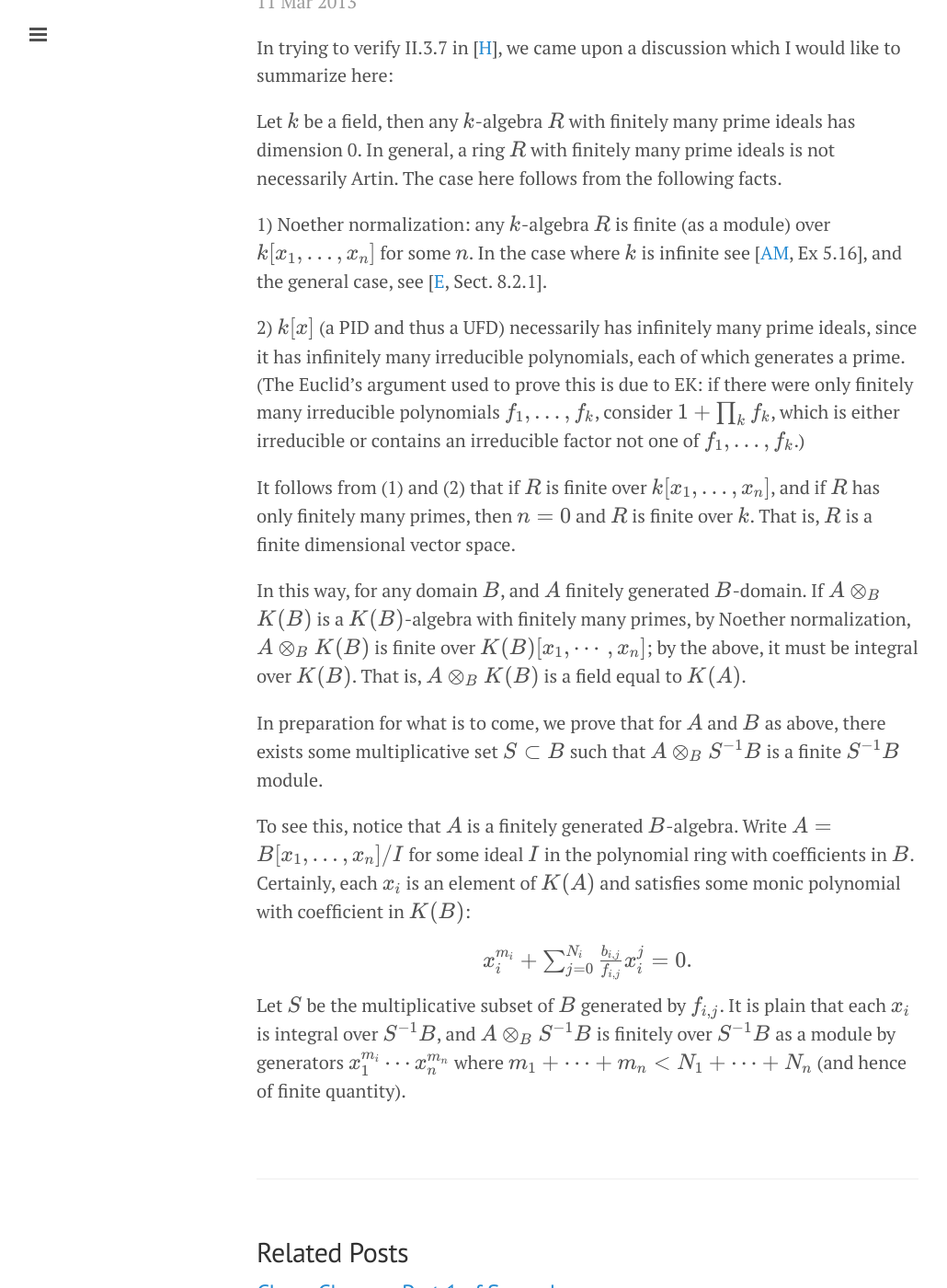
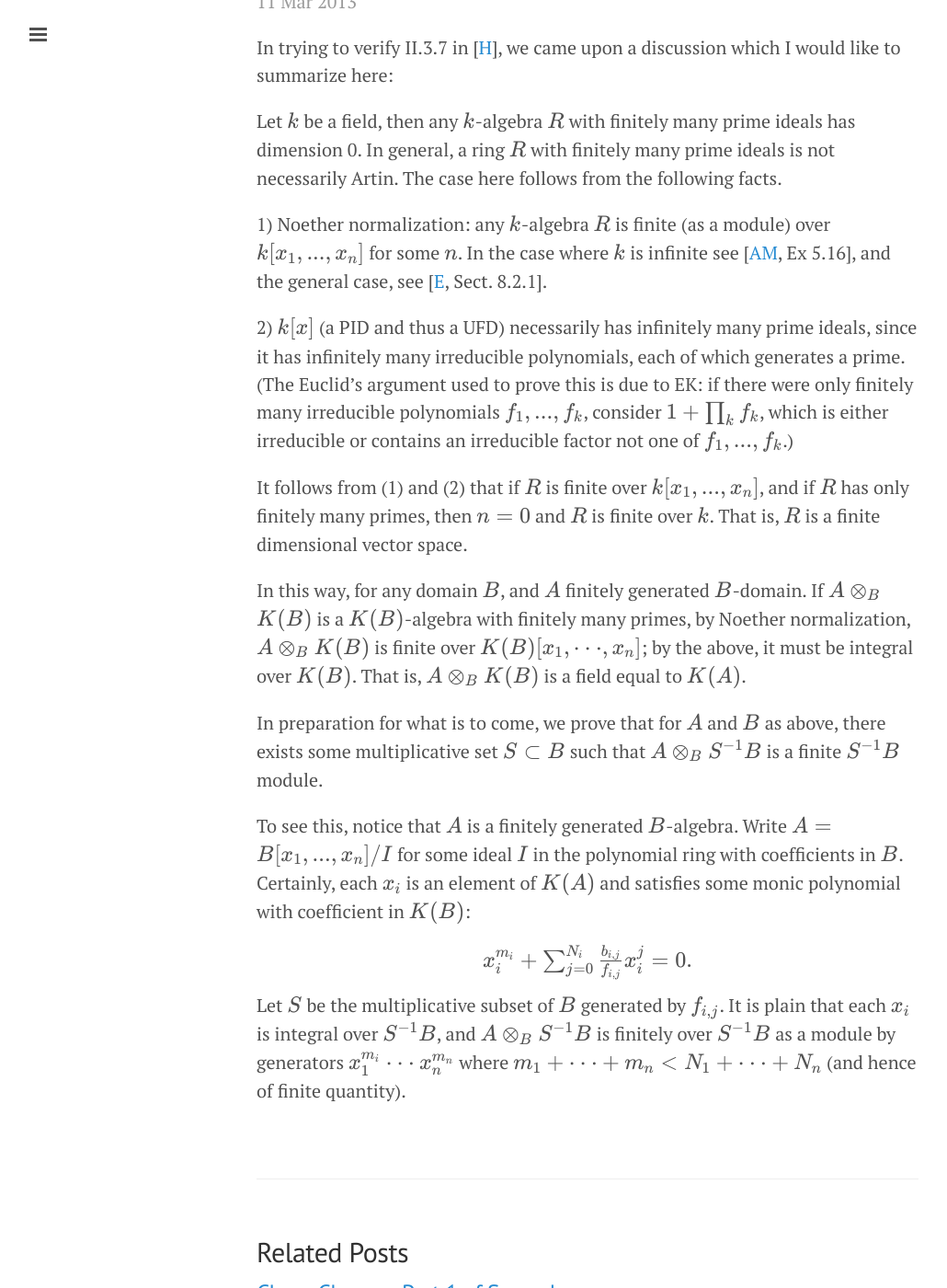
Before and after one commit to ichinco/math_notes, a Jekyll site: the page built from _posts/2013-03-11-random-rambling-about-k-algebras.html, in a window 1280 px wide and 1400 px high, scrolled down 284 px. Shown: the whole window at 92% size, without its empty margins (1-1031 px from the left). Built offline with Jekyll 4.4.1, drawn with Linux system fonts in a browser that asks for light colours; nearby versions of some CDN libraries.

Commit message:
fixed some katex errors

```diff
--- a/_posts/2013-03-11-random-rambling-about-k-algebras.html
+++ b/_posts/2013-03-11-random-rambling-about-k-algebras.html
@@ -6,13 +6,13 @@
 <p>In trying to verify II.3.7 in [<a href="http://www.amazon.com/Algebraic-Geometry-Graduate-Texts-Mathematics/dp/1441928073/ref=sr_1_1?ie=UTF8&#038;qid=1362978290&#038;sr=8-1&#038;keywords=Hartshorne">H</a>], we came upon a discussion which I would like to summarize here:</p>
 <!--more-->
 <p>Let <span class="render-math">k</span> be a field, then any <span class="render-math">k</span>-algebra <span class="render-math">R</span> with finitely many prime ideals has dimension 0. In general, a ring <span class="render-math">R</span> with finitely many prime ideals is not necessarily Artin. The case here follows from the following facts.</p>
-<p>1) Noether normalization: any <span class="render-math">k</span>-algebra <span class="render-math">R</span> is finite (as a module) over <span class="render-math">k[x_1,\dots,x_n]</span> for some <span class="render-math">n</span>. In the case where <span class="render-math">k</span> is infinite see [<a href="http://www.amazon.com/Introduction-Commutative-Algebra-Michael-Atiyah/dp/0201407515/ref=sr_1_1?s=books&#038;ie=UTF8&#038;qid=1362980096&#038;sr=1-1&#038;keywords=atiyah+macdonald+commutative+algebra">AM</a>, Ex 5.16], and the general case, see [<a href="http://www.amazon.com/Commutative-Algebra-Algebraic-Geometry-Mathematics/dp/0387942696/ref=sr_1_2?s=books&#038;ie=UTF8&#038;qid=1362980096&#038;sr=1-2&#038;keywords=atiyah+macdonald+commutative+algebra">E</a>, Sect. 8.2.1].</p>
-<p>2) <span class="render-math">k[x]</span> (a PID and thus a UFD) necessarily has infinitely many prime ideals, since it has infinitely many irreducible polynomials, each of which generates a prime. (The Euclid&#8217;s argument used to prove this is due to EK: if there were only finitely many irreducible polynomials <span class="render-math">f_1,\dots,f_k</span>, consider <span class="render-math">1 + \prod_k f_k</span>, which is either irreducible or contains an irreducible factor not one of <span class="render-math">f_1,\dots,f_k</span>.)</p>
-<p>It follows from (1) and (2) that if <span class="render-math">R</span> is finite over <span class="render-math">k[x_1,\dots,x_n]</span>, and if <span class="render-math">R</span> has only finitely many primes, then <span class="render-math">n = 0</span> and <span class="render-math">R</span> is finite over <span class="render-math">k</span>. That is, <span class="render-math">R</span> is a finite dimensional vector space.</p>
-<p>In this way, for any domain <span class="render-math">B</span>, and <span class="render-math">A</span> finitely generated <span class="render-math">B</span>-domain. If <span class="render-math">A \otimes_B K(B)</span> is a <span class="render-math">K(B)</span>-algebra with finitely many primes, by Noether normalization, <span class="render-math">A \otimes_B K(B)</span> is finite over <span class="render-math">K(B)[x_1,\cdots,x_n]</span>; by the above, it must be integral over <span class="render-math">K(B)</span>. That is, <span class="render-math">A \otimes_B K(B)</span> is a field equal to <span class="render-math">K(A)</span>.</p>
+<p>1) Noether normalization: any <span class="render-math">k</span>-algebra <span class="render-math">R</span> is finite (as a module) over <span class="render-math">k[x_1,...,x_n]</span> for some <span class="render-math">n</span>. In the case where <span class="render-math">k</span> is infinite see [<a href="http://www.amazon.com/Introduction-Commutative-Algebra-Michael-Atiyah/dp/0201407515/ref=sr_1_1?s=books&#038;ie=UTF8&#038;qid=1362980096&#038;sr=1-1&#038;keywords=atiyah+macdonald+commutative+algebra">AM</a>, Ex 5.16], and the general case, see [<a href="http://www.amazon.com/Commutative-Algebra-Algebraic-Geometry-Mathematics/dp/0387942696/ref=sr_1_2?s=books&#038;ie=UTF8&#038;qid=1362980096&#038;sr=1-2&#038;keywords=atiyah+macdonald+commutative+algebra">E</a>, Sect. 8.2.1].</p>
+<p>2) <span class="render-math">k[x]</span> (a PID and thus a UFD) necessarily has infinitely many prime ideals, since it has infinitely many irreducible polynomials, each of which generates a prime. (The Euclid&#8217;s argument used to prove this is due to EK: if there were only finitely many irreducible polynomials <span class="render-math">f_1,...,f_k</span>, consider <span class="render-math">1 + \prod_k f_k</span>, which is either irreducible or contains an irreducible factor not one of <span class="render-math">f_1,...,f_k</span>.)</p>
+<p>It follows from (1) and (2) that if <span class="render-math">R</span> is finite over <span class="render-math">k[x_1,...,x_n]</span>, and if <span class="render-math">R</span> has only finitely many primes, then <span class="render-math">n = 0</span> and <span class="render-math">R</span> is finite over <span class="render-math">k</span>. That is, <span class="render-math">R</span> is a finite dimensional vector space.</p>
+<p>In this way, for any domain <span class="render-math">B</span>, and <span class="render-math">A</span> finitely generated <span class="render-math">B</span>-domain. If <span class="render-math">A \otimes_B K(B)</span> is a <span class="render-math">K(B)</span>-algebra with finitely many primes, by Noether normalization, <span class="render-math">A \otimes_B K(B)</span> is finite over <span class="render-math">K(B)[x_1,\cdot\cdot\cdot,x_n]</span>; by the above, it must be integral over <span class="render-math">K(B)</span>. That is, <span class="render-math">A \otimes_B K(B)</span> is a field equal to <span class="render-math">K(A)</span>.</p>
 <p>In preparation for what is to come, we prove that for <span class="render-math">A</span> and <span class="render-math">B</span> as above, there exists some multiplicative set <span class="render-math">S \subset B</span> such that <span class="render-math">A \otimes_B S^{-1}B</span> is a finite <span class="render-math">S^{-1}B</span> module. </p>
-<p>To see this, notice that <span class="render-math">A</span> is a finitely generated <span class="render-math">B</span>-algebra. Write <span class="render-math">A = B[x_1,\dots,x_n]/I</span> for some ideal <span class="render-math">I</span> in the polynomial ring with coefficients in <span class="render-math">B</span>. Certainly, each <span class="render-math">x_i</span> is an element of <span class="render-math">K(A)</span> and satisfies some monic polynomial with coefficient in <span class="render-math">K(B)</span>:<br />
+<p>To see this, notice that <span class="render-math">A</span> is a finitely generated <span class="render-math">B</span>-algebra. Write <span class="render-math">A = B[x_1,...,x_n]/I</span> for some ideal <span class="render-math">I</span> in the polynomial ring with coefficients in <span class="render-math">B</span>. Certainly, each <span class="render-math">x_i</span> is an element of <span class="render-math">K(A)</span> and satisfies some monic polynomial with coefficient in <span class="render-math">K(B)</span>:<br />
 <div class="displaymath"><span class="render-math">
 x_i^{m_i} + \sum_{j = 0}^{N_i} \frac{b_{i,j}}{f_{i,j}}x_i^j = 0.
 </span></div>
-Let <span class="render-math">S</span> be the multiplicative subset of <span class="render-math">B</span> generated by <span class="render-math">f_{i,j}</span>. It is plain that each <span class="render-math">x_i</span> is integral over <span class="render-math">S^{-1}B</span>, and <span class="render-math">A \otimes_B S^{-1}B</span> is finitely over <span class="render-math">S^{-1}B</span> as a module by generators <span class="render-math">x_1^{m_i} \cdots x_n^{m_n}</span> where <span class="render-math">m_1 + \cdots + m_n < N_1 + \cdots + N_n</span> (and hence of finite quantity).</p>
+Let <span class="render-math">S</span> be the multiplicative subset of <span class="render-math">B</span> generated by <span class="render-math">f_{i,j}</span>. It is plain that each <span class="render-math">x_i</span> is integral over <span class="render-math">S^{-1}B</span>, and <span class="render-math">A \otimes_B S^{-1}B</span> is finitely over <span class="render-math">S^{-1}B</span> as a module by generators <span class="render-math">x_1^{m_i} \cdot\cdot\cdot x_n^{m_n}</span> where <span class="render-math">m_1 + \cdot\cdot\cdot + m_n < N_1 + \cdot\cdot\cdot + N_n</span> (and hence of finite quantity).</p>
```
Also changed, not shown: _posts/2012-02-17-an-imo-problem-solved.html (+5 -5 lines), _posts/2012-04-14-chern-classes-part-1.html (+4 -4 lines), 5 other files.
